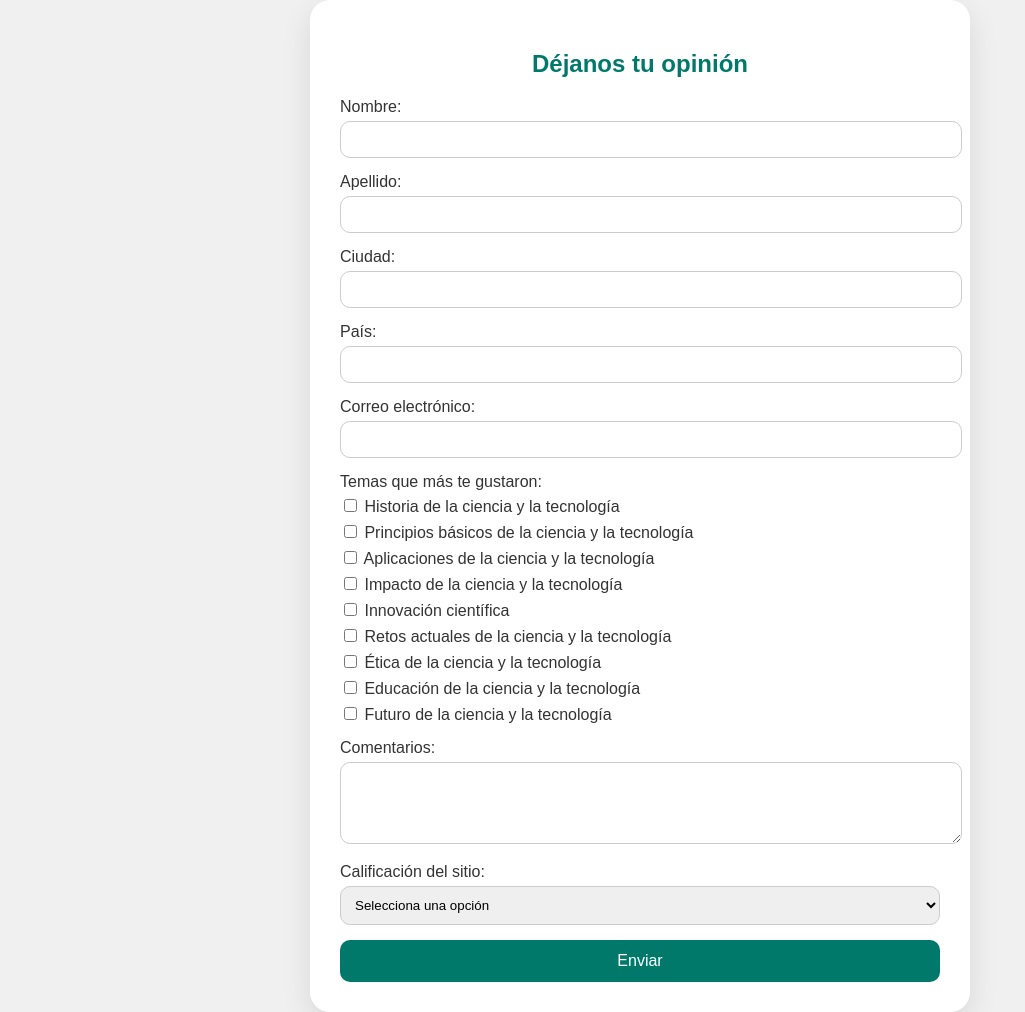
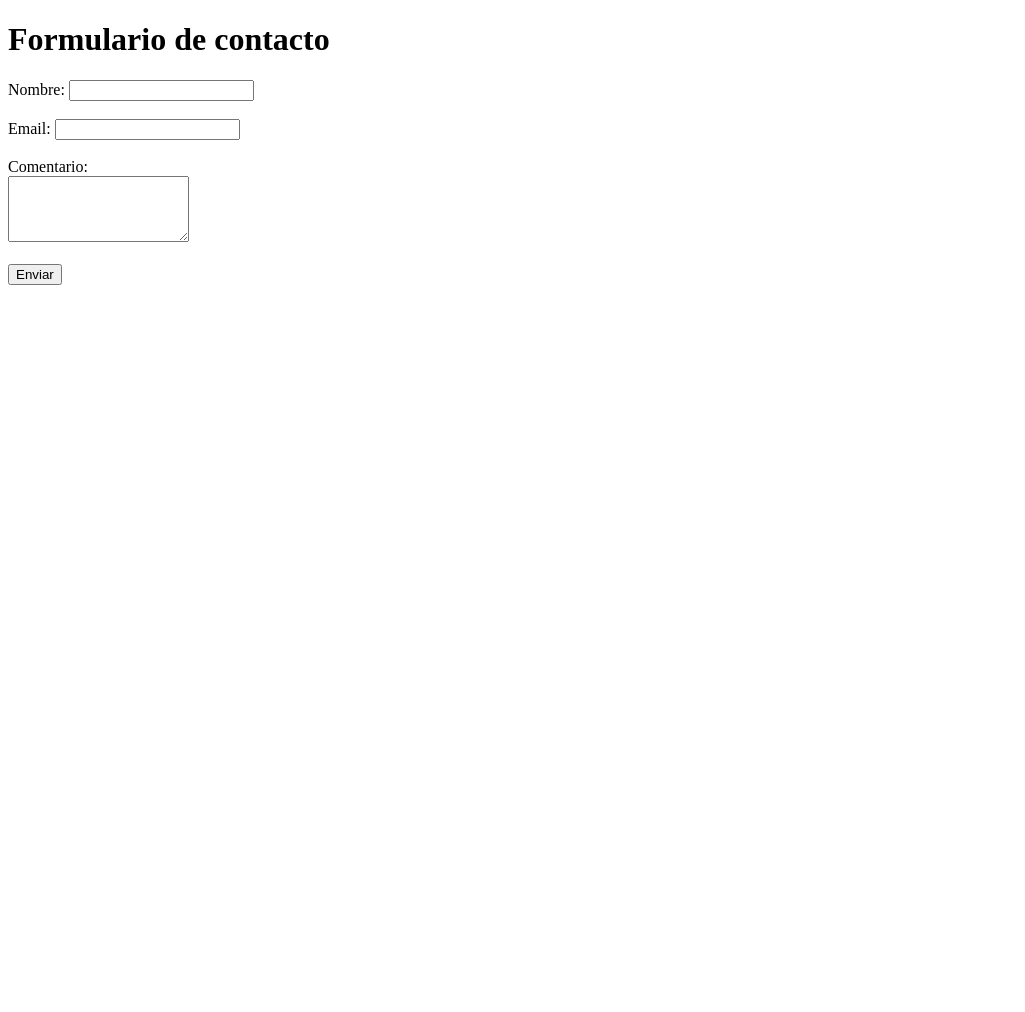
Before and after one commit to HiginioAC/WEB_CienciaTecnologiaAc, a plain HTML site: page paginas/pagina15.html in a window 1280 px wide. Shown: the whole page, without its empty margins (0-1025 px from the left). After the commit the page ends 800 px from the top, so only its background shows below. Drawn offline with Linux system fonts and the light colour scheme.

Commit message:
Update pagina15.html

```diff
--- a/paginas/pagina15.html
+++ b/paginas/pagina15.html
@@ -2,132 +2,27 @@
 <html lang="es">
 <head>
   <meta charset="UTF-8" />
-  <meta name="viewport" content="width=device-width, initial-scale=1.0" />
-  <title>Formulario de Comentarios</title>
-  <style>
-    body {
-      font-family: Arial, sans-serif;
-      background: #f0f0f0;
-      margin: 0;
-      padding: 0;
-      display: flex;
-      justify-content: center;
-      align-items: center;
-      min-height: 100vh;
-    }
-
-    .form-container {
-      background-color: #ffffff;
-      padding: 30px;
-      border-radius: 20px;
-      box-shadow: 0 10px 30px rgba(0, 0, 0, 0.1);
-      width: 100%;
-      max-width: 600px;
-    }
-
-    h2 {
-      text-align: center;
-      color: #00796b;
-      margin-bottom: 20px;
-    }
-
-    label {
-      display: block;
-      margin-bottom: 5px;
-      color: #333;
-    }
-
-    input[type="text"],
-    input[type="email"],
-    textarea,
-    select {
-      width: 100%;
-      padding: 10px;
-      margin-bottom: 15px;
-      border: 1px solid #ccc;
-      border-radius: 10px;
-    }
-
-    .checkbox-group {
-      margin-bottom: 15px;
-    }
-
-    .checkbox-group label {
-      display: block;
-      margin-bottom: 6px;
-      color: #333;
-    }
-
-    button {
-      background-color: #00796b;
-      color: white;
-      border: none;
-      padding: 12px;
-      border-radius: 10px;
-      width: 100%;
-      font-size: 16px;
-      cursor: pointer;
-      transition: background-color 0.3s ease;
-    }
-
-    button:hover {
-      background-color: #004d40;
-    }
-  </style>
+  <title>Formulario Prueba</title>
 </head>
 <body>
-  <div class="form-container">
-    <form action="https://formsubmit.co/marquezramonhiginio@gmail.com" method="POST">
-      <h2>Déjanos tu opinión</h2>
+  <h1>Formulario de contacto</h1>
 
-      <label for="nombre">Nombre:</label>
-      <input type="text" name="nombre" required>
+  <form action="https://formsubmit.co/marquezramonhiginio@gmail.com" method="POST">
+    <label>Nombre:</label>
+    <input type="text" name="nombre" required><br><br>
 
-      <label for="apellido">Apellido:</label>
-      <input type="text" name="apellido" required>
+    <label>Email:</label>
+    <input type="email" name="email" required><br><br>
 
-      <label for="ciudad">Ciudad:</label>
-      <input type="text" name="ciudad" required>
+    <label>Comentario:</label><br>
+    <textarea name="mensaje" rows="4" required></textarea><br><br>
 
-      <label for="pais">País:</label>
-      <input type="text" name="pais" required>
+    <!-- Opcionales -->
+    <input type="hidden" name="_subject" value="Nuevo mensaje desde tu página">
+    <input type="hidden" name="_captcha" value="false">
+    <input type="hidden" name="_template" value="table">
 
-      <label for="email">Correo electrónico:</label>
-      <input type="email" name="email" required>
-
-      <label>Temas que más te gustaron:</label>
-      <div class="checkbox-group">
-        <label><input type="checkbox" name="tema[]" value="Historia de la ciencia y la tecnología"> Historia de la ciencia y la tecnología</label>
-        <label><input type="checkbox" name="tema[]" value="Principios básicos de la ciencia y la tecnología"> Principios básicos de la ciencia y la tecnología</label>
-        <label><input type="checkbox" name="tema[]" value="Aplicaciones de la ciencia y la tecnología"> Aplicaciones de la ciencia y la tecnología</label>
-        <label><input type="checkbox" name="tema[]" value="Impacto de la ciencia y la tecnología"> Impacto de la ciencia y la tecnología</label>
-        <label><input type="checkbox" name="tema[]" value="Innovación científica"> Innovación científica</label>
-        <label><input type="checkbox" name="tema[]" value="Retos actuales de la ciencia y la tecnología"> Retos actuales de la ciencia y la tecnología</label>
-        <label><input type="checkbox" name="tema[]" value="Ética de la ciencia y la tecnología"> Ética de la ciencia y la tecnología</label>
-        <label><input type="checkbox" name="tema[]" value="Educación de la ciencia y la tecnología"> Educación de la ciencia y la tecnología</label>
-        <label><input type="checkbox" name="tema[]" value="Futuro de la ciencia y la tecnología"> Futuro de la ciencia y la tecnología</label>
-      </div>
-
-      <label for="comentario">Comentarios:</label>
-      <textarea name="comentario" rows="4" required></textarea>
-
-      <label>Calificación del sitio:</label>
-      <select name="calificacion" required>
-        <option value="">Selecciona una opción</option>
-        <option value="Excelente">Excelente</option>
-        <option value="Buena">Buena</option>
-        <option value="Regular">Regular</option>
-        <option value="Mala">Mala</option>
-      </select>
-
-      <!-- Opciones ocultas -->
-      <input type="hidden" name="_next" value="https://higinioac.github.io/WEB_CienciaTecnologiaAc/pagina16.html">
-      <input type="hidden" name="_captcha" value="false">
-      <input type="hidden" name="_subject" value="Nueva reseña desde tu sitio web">
-
-      <!-- Botón -->
-      <button type="submit">Enviar</button>
-    </form>
-  </div>
+    <button type="submit">Enviar</button>
+  </form>
 </body>
 </html>
```
